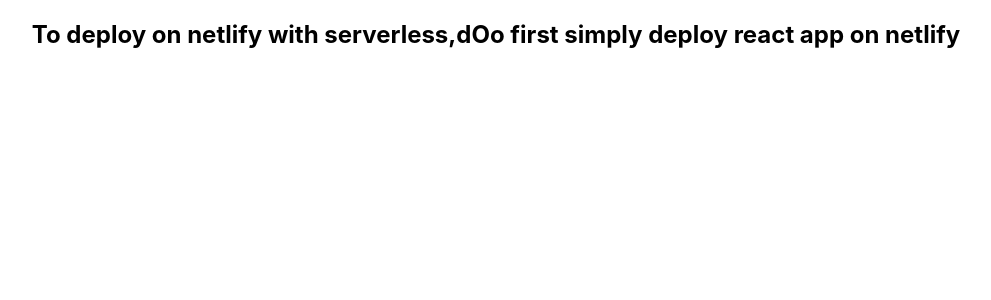
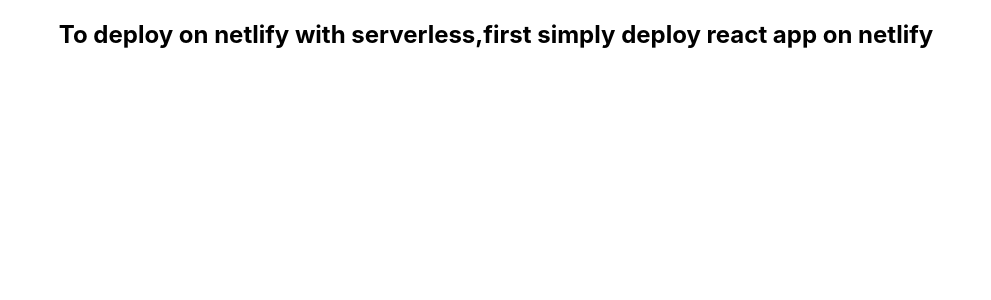
Before and after one commit to asad521/netlify-react-serverless, a React (Create React App) app: page / in a window 1280 px wide. Shown: the top 300 px of the page, without its empty margins (144-1135 px from the left). Built offline with nearby package versions, Linux system fonts and the light colour scheme.

Commit message:
netlify react project with serverless

```diff
--- a/src/App.js
+++ b/src/App.js
@@ -3,7 +3,7 @@
 function App() {
   return (
     <div className="App">
-    <h2>To deploy on netlify with serverless,dOo first simply deploy react app on netlify</h2>
+    <h2>To deploy on netlify with serverless,first simply deploy react app on netlify</h2>
     </div>
   );
 }
```
